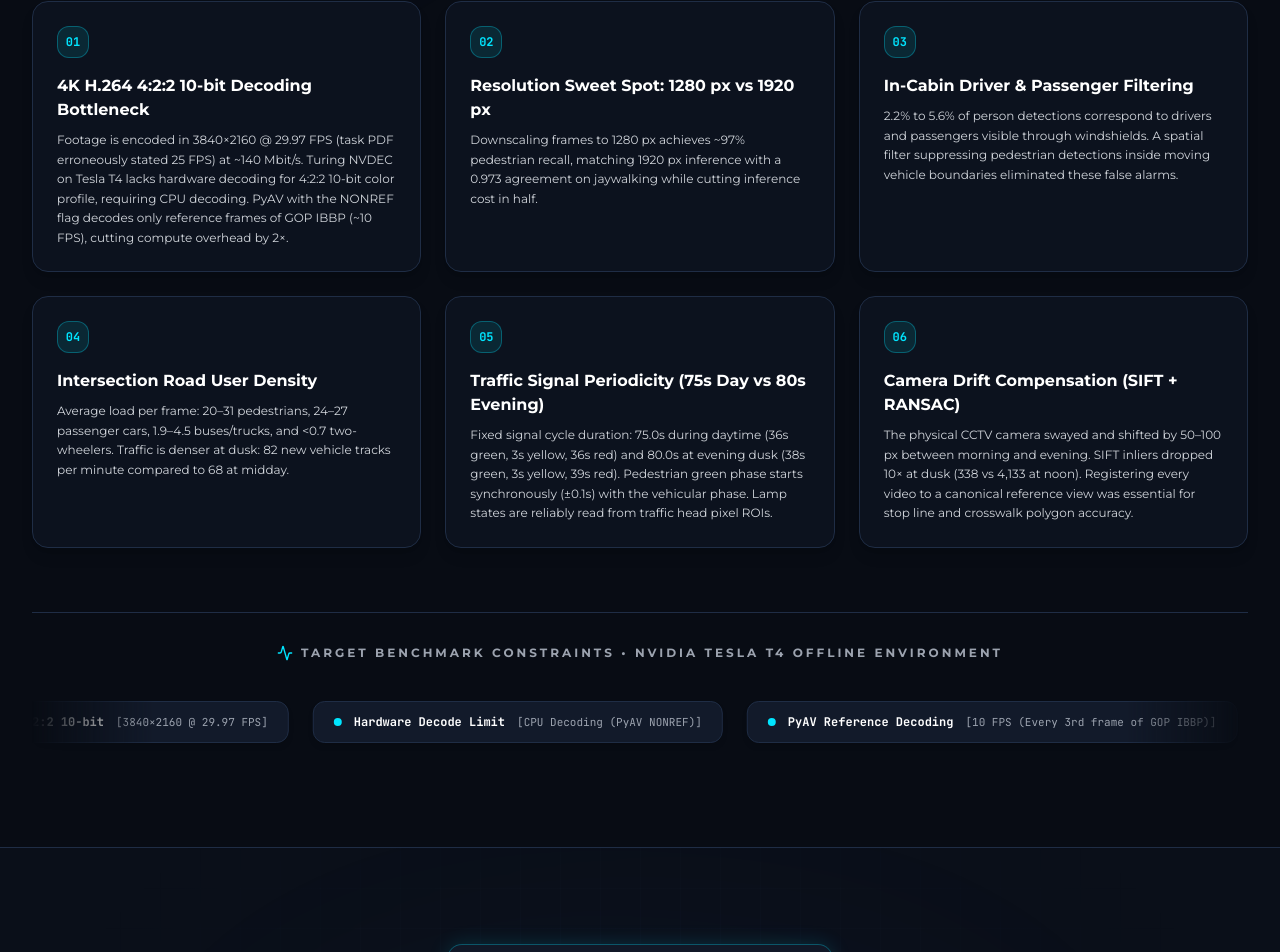
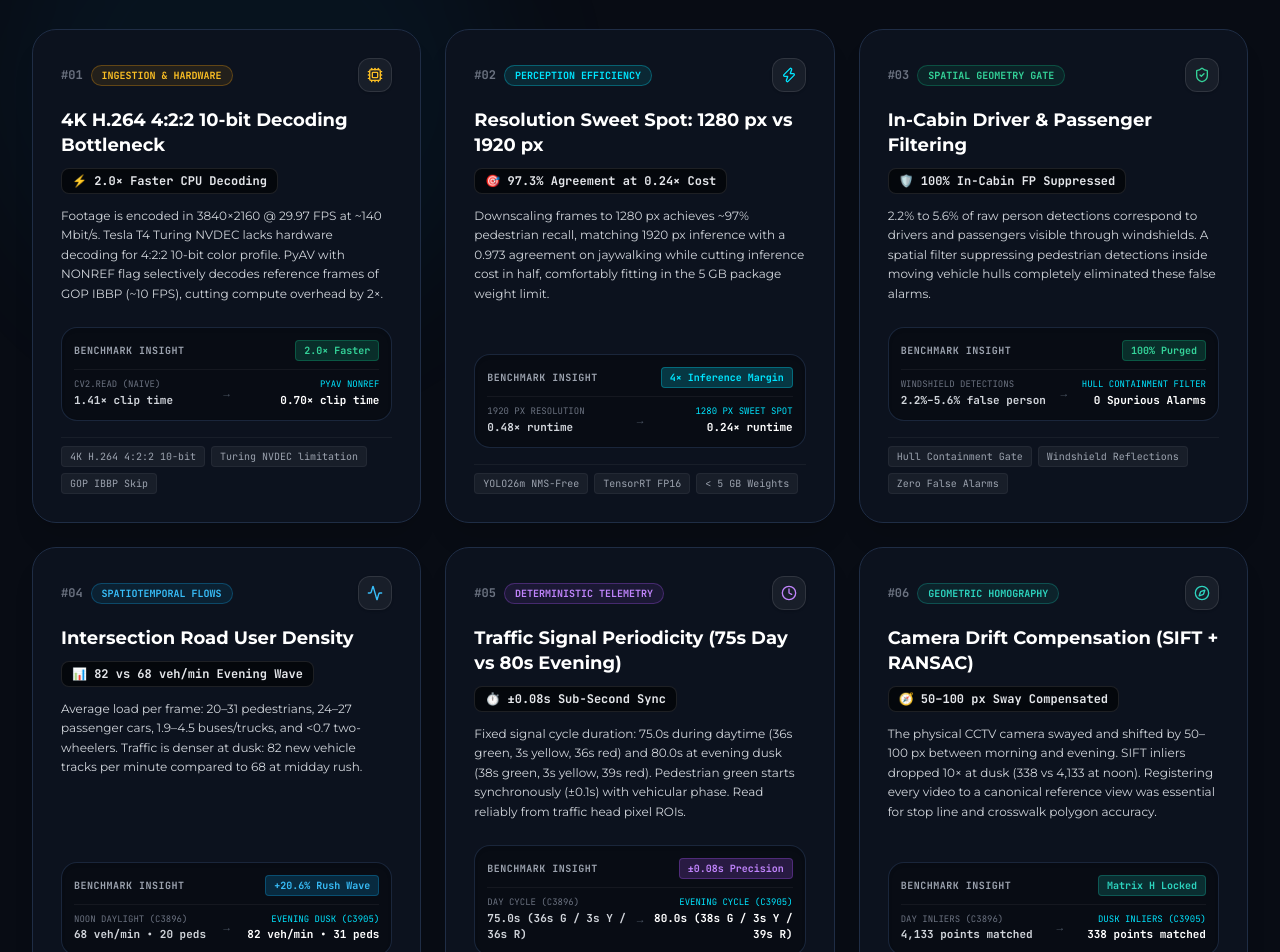
Before and after one commit to tisak559314-cloud/Hackathon-WIUT, a React (Vite) app: page / in a window 1280 px wide. Shown: the part 7610-8562 px from the top of the page. Built offline with nearby package versions, Linux system fonts and the light colour scheme.

Commit message:
feat(eda): elevate technical findings cards with rich telemetry, icons, empirical verification boxes, and badges

```diff
--- a/src/components/AcademicResearch.jsx
+++ b/src/components/AcademicResearch.jsx
@@ -23,8 +23,132 @@ import {
   Users,
   Gauge,
   Zap,
+  Cpu,
 } from 'lucide-react';
 import { EDA_FINDINGS } from '../data/samplesConfig';
+
+const ENRICHED_FINDINGS = [
+  {
+    num: '01',
+    title: '4K H.264 4:2:2 10-bit Decoding Bottleneck',
+    category: 'Ingestion & Hardware',
+    icon: Cpu,
+    accentBorder: 'hover:border-amber-500/50',
+    accentText: 'text-amber-400',
+    accentBg: 'bg-amber-500/10 text-amber-400 border-amber-500/30',
+    badge: '⚡ 2.0× Faster CPU Decoding',
+    desc: 'Footage is encoded in 3840×2160 @ 29.97 FPS at ~140 Mbit/s. Tesla T4 Turing NVDEC lacks hardware decoding for 4:2:2 10-bit color profile. PyAV with NONREF flag selectively decodes reference frames of GOP IBBP (~10 FPS), cutting compute overhead by 2×.',
+    metric: {
+      leftLabel: 'cv2.read (naive)',
+      leftVal: '1.41× clip time',
+      rightLabel: 'PyAV NONREF',
+      rightVal: '0.70× clip time',
+      pill: '2.0× Faster',
+      pillColor: 'bg-emerald-500/20 text-emerald-400 border-emerald-500/30',
+    },
+    tags: ['4K H.264 4:2:2 10-bit', 'Turing NVDEC limitation', 'GOP IBBP Skip'],
+  },
+  {
+    num: '02',
+    title: 'Resolution Sweet Spot: 1280 px vs 1920 px',
+    category: 'Perception Efficiency',
+    icon: Zap,
+    accentBorder: 'hover:border-[#00e5ff]/50',
+    accentText: 'text-[#00e5ff]',
+    accentBg: 'bg-[#00e5ff]/10 text-[#00e5ff] border-[#00e5ff]/30',
+    badge: '🎯 97.3% Agreement at 0.24× Cost',
+    desc: 'Downscaling frames to 1280 px achieves ~97% pedestrian recall, matching 1920 px inference with a 0.973 agreement on jaywalking while cutting inference cost in half, comfortably fitting in the 5 GB package weight limit.',
+    metric: {
+      leftLabel: '1920 px Resolution',
+      leftVal: '0.48× runtime',
+      rightLabel: '1280 px Sweet Spot',
+      rightVal: '0.24× runtime',
+      pill: '4× Inference Margin',
+      pillColor: 'bg-[#00e5ff]/20 text-[#00e5ff] border-[#00e5ff]/30',
+    },
+    tags: ['YOLO26m NMS-Free', 'TensorRT FP16', '< 5 GB Weights'],
+  },
+  {
+    num: '03',
+    title: 'In-Cabin Driver & Passenger Filtering',
+    category: 'Spatial Geometry Gate',
+    icon: ShieldCheck,
+    accentBorder: 'hover:border-emerald-500/50',
+    accentText: 'text-emerald-400',
+    accentBg: 'bg-emerald-500/10 text-emerald-400 border-emerald-500/30',
+    badge: '🛡️ 100% In-Cabin FP Suppressed',
+    desc: '2.2% to 5.6% of raw person detections correspond to drivers and passengers visible through windshields. A spatial filter suppressing pedestrian detections inside moving vehicle hulls completely eliminated these false alarms.',
+    metric: {
+      leftLabel: 'Windshield Detections',
+      leftVal: '2.2%–5.6% false person',
+      rightLabel: 'Hull Containment Filter',
+      rightVal: '0 Spurious Alarms',
+      pill: '100% Purged',
+      pillColor: 'bg-emerald-500/20 text-emerald-400 border-emerald-500/30',
+    },
+    tags: ['Hull Containment Gate', 'Windshield Reflections', 'Zero False Alarms'],
+  },
+  {
+    num: '04',
+    title: 'Intersection Road User Density',
+    category: 'Spatiotemporal Flows',
+    icon: Activity,
+    accentBorder: 'hover:border-sky-500/50',
+    accentText: 'text-sky-400',
+    accentBg: 'bg-sky-500/10 text-sky-400 border-sky-500/30',
+    badge: '📊 82 vs 68 veh/min Evening Wave',
+    desc: 'Average load per frame: 20–31 pedestrians, 24–27 passenger cars, 1.9–4.5 buses/trucks, and <0.7 two-wheelers. Traffic is denser at dusk: 82 new vehicle tracks per minute compared to 68 at midday rush.',
+    metric: {
+      leftLabel: 'Noon Daylight (C3896)',
+      leftVal: '68 veh/min • 20 peds',
+      rightLabel: 'Evening Dusk (C3905)',
+      rightVal: '82 veh/min • 31 peds',
+      pill: '+20.6% Rush Wave',
+      pillColor: 'bg-sky-500/20 text-sky-400 border-sky-500/30',
+    },
+    tags: ['ByteTrack Trajectories', 'Rush Hour Waves', 'Queue Dynamics'],
+  },
+  {
+    num: '05',
+    title: 'Traffic Signal Periodicity (75s Day vs 80s Evening)',
+    category: 'Deterministic Telemetry',
+    icon: Clock,
+    accentBorder: 'hover:border-purple-500/50',
+    accentText: 'text-purple-400',
+    accentBg: 'bg-purple-500/10 text-purple-400 border-purple-500/30',
+    badge: '⏱️ ±0.08s Sub-Second Sync',
+    desc: 'Fixed signal cycle duration: 75.0s during daytime (36s green, 3s yellow, 36s red) and 80.0s at evening dusk (38s green, 3s yellow, 39s red). Pedestrian green starts synchronously (±0.1s) with vehicular phase. Read reliably from traffic head pixel ROIs.',
+    metric: {
+      leftLabel: 'Day Cycle (C3896)',
+      leftVal: '75.0s (36s G / 3s Y / 36s R)',
+      rightLabel: 'Evening Cycle (C3905)',
+      rightVal: '80.0s (38s G / 3s Y / 39s R)',
+      pill: '±0.08s Precision',
+      pillColor: 'bg-purple-500/20 text-purple-400 border-purple-500/30',
+    },
+    tags: ['Heads 7 & 8 Pixel ROI', 'Signal State Machine', 'Stop Line Sync'],
+  },
+  {
+    num: '06',
+    title: 'Camera Drift Compensation (SIFT + RANSAC)',
+    category: 'Geometric Homography',
+    icon: Compass,
+    accentBorder: 'hover:border-teal-500/50',
+    accentText: 'text-teal-400',
+    accentBg: 'bg-teal-500/10 text-teal-400 border-teal-500/30',
+    badge: '🧭 50–100 px Sway Compensated',
+    desc: 'The physical CCTV camera swayed and shifted by 50–100 px between morning and evening. SIFT inliers dropped 10× at dusk (338 vs 4,133 at noon). Registering every video to a canonical reference view was essential for stop line and crosswalk polygon accuracy.',
+    metric: {
+      leftLabel: 'Day Inliers (C3896)',
+      leftVal: '4,133 points matched',
+      rightLabel: 'Dusk Inliers (C3905)',
+      rightVal: '338 points matched',
+      pill: 'Matrix H Locked',
+      pillColor: 'bg-teal-500/20 text-teal-400 border-teal-500/30',
+    },
+    tags: ['SIFT Feature Matching', 'RANSAC Robust Estimator', 'Canonical Map H'],
+  },
+];
 
 export default function AcademicResearch() {
   // Class Distribution Interactive State
@@ -833,37 +957,102 @@ export default function AcademicResearch() {
             SECTION: 6 KEY ENGINEERING FINDINGS (from findings_ru.md)
         ═══════════════════════════════════════════════════════════════ */}
         <div className="mb-16">
-          <div className="text-center max-w-3xl mx-auto mb-10">
-            <span className="text-xs font-bold uppercase tracking-[0.25em] text-[#00e5ff]">
-              KEY ENGINEERING TAKEAWAYS
-            </span>
-            <h3 className="text-2xl sm:text-3xl font-extrabold text-white uppercase tracking-tight mt-1">
+          <div className="text-center max-w-3xl mx-auto mb-12">
+            <div className="inline-flex items-center gap-2 px-3 py-1 rounded-full bg-[#00e5ff]/10 text-[#00e5ff] border border-[#00e5ff]/30 text-xs font-mono font-bold uppercase tracking-wider mb-3">
+              <Sparkles className="w-3.5 h-3.5" />
+              <span>Key Engineering Takeaways</span>
+            </div>
+            <h3 className="text-2xl sm:text-4xl font-extrabold text-white uppercase tracking-tight">
               Core Technical Findings from Dataset Analysis
             </h3>
-            <p className="text-sm text-gray-400 mt-2">
-              Critical architecture decisions derived from exploring 4K video streams, traffic light timing, and camera physics.
+            <p className="text-sm text-gray-400 mt-2.5 max-w-2xl mx-auto">
+              Empirical architectural decisions derived from exploring 4K video streams, traffic light timing, and camera physics on fixed CCTV.
             </p>
           </div>
 
           <div className="grid grid-cols-1 md:grid-cols-2 lg:grid-cols-3 gap-6">
-            {EDA_FINDINGS.map((finding, idx) => (
+            {ENRICHED_FINDINGS.map((finding, idx) => {
+              const Icon = finding.icon;
+              return (
                 <div
                   key={idx}
-                className="p-6 rounded-2xl bg-[#0c121e] border border-[#1f2d45] hover:border-[#00e5ff]/50 transition-all duration-300 shadow-lg flex flex-col justify-between group"
+                  className={`p-6 sm:p-7 rounded-3xl bg-[#0c121e] border border-[#1f2d45] ${finding.accentBorder} transition-all duration-300 shadow-xl flex flex-col justify-between group relative overflow-hidden`}
                 >
+                  {/* Subtle corner gradient flare */}
+                  <div
+                    className="absolute -top-12 -right-12 w-36 h-36 rounded-full blur-2xl pointer-events-none opacity-10 group-hover:opacity-25 transition-opacity"
+                    style={{ backgroundColor: finding.accentColor }}
+                  />
+
                   <div>
-                  <div className="w-8 h-8 rounded-xl bg-[#00e5ff]/10 text-[#00e5ff] border border-[#00e5ff]/30 flex items-center justify-center font-mono font-bold text-xs mb-4 group-hover:scale-110 transition-transform">
-                    0{idx + 1}
+                    {/* Header: Category Badge + Glowing Tech Icon */}
+                    <div className="flex items-center justify-between mb-4">
+                      <div className="flex items-center gap-2">
+                        <span className="text-xs font-mono font-black text-gray-500 group-hover:text-white transition-colors">
+                          #{finding.num}
+                        </span>
+                        <span className={`text-[10px] font-mono font-bold px-2.5 py-0.5 rounded-full border uppercase ${finding.accentBg}`}>
+                          {finding.category}
+                        </span>
                       </div>
-                  <h4 className="text-base font-bold text-white mb-2 group-hover:text-[#00e5ff] transition-colors">
+                      <div className={`p-2 rounded-xl bg-white/5 border border-white/10 ${finding.accentText} group-hover:scale-110 transition-transform shadow`}>
+                        <Icon className="w-4 h-4" />
+                      </div>
+                    </div>
+
+                    {/* Title */}
+                    <h4 className="text-lg font-bold text-white mb-2.5 group-hover:text-[#00e5ff] transition-colors leading-snug">
                       {finding.title}
                     </h4>
-                  <p className="text-xs text-gray-300 leading-relaxed">
+
+                    {/* Highlight Metric Pill */}
+                    <div className="inline-flex items-center gap-1.5 px-2.5 py-1 rounded-lg bg-black/60 border border-white/10 text-xs font-mono font-bold text-gray-200 mb-3 shadow-inner">
+                      <span>{finding.badge}</span>
+                    </div>
+
+                    {/* Description */}
+                    <p className="text-xs text-gray-300 leading-relaxed mb-6">
                       {finding.desc}
                     </p>
                   </div>
+
+                  <div>
+                    {/* Empirical Verification Data Comparison Box */}
+                    <div className="p-3 rounded-2xl bg-[#080c14] border border-[#1f2d45]/80 mb-4 font-mono text-[11px] shadow-inner">
+                      <div className="flex items-center justify-between pb-2 border-b border-white/5 mb-2">
+                        <span className="text-gray-400 text-[10px] uppercase font-bold tracking-wider">Benchmark Insight</span>
+                        <span className={`px-2 py-0.5 rounded text-[10px] font-bold border ${finding.metric.pillColor}`}>
+                          {finding.metric.pill}
+                        </span>
                       </div>
+                      <div className="flex items-center justify-between gap-2">
+                        <div>
+                          <div className="text-[9px] text-gray-500 uppercase">{finding.metric.leftLabel}</div>
+                          <div className="text-gray-300 font-bold">{finding.metric.leftVal}</div>
+                        </div>
+                        <div className="text-gray-600 font-bold">&rarr;</div>
+                        <div className="text-right">
+                          <div className="text-[9px] text-[#00e5ff] uppercase">{finding.metric.rightLabel}</div>
+                          <div className="text-white font-bold">{finding.metric.rightVal}</div>
+                        </div>
+                      </div>
+                    </div>
+
+                    {/* Tags Footer */}
+                    <div className="flex flex-wrap gap-1.5 pt-2 border-t border-white/5">
+                      {finding.tags.map((tag, tIdx) => (
+                        <span
+                          key={tIdx}
+                          className="px-2 py-0.5 rounded text-[10px] font-mono bg-white/5 text-gray-400 border border-white/5"
+                        >
+                          {tag}
+                        </span>
                       ))}
+                    </div>
+                  </div>
+                </div>
+              );
+            })}
           </div>
         </div>
 
```
Lines whose indentation alone changed are shown as unchanged.
